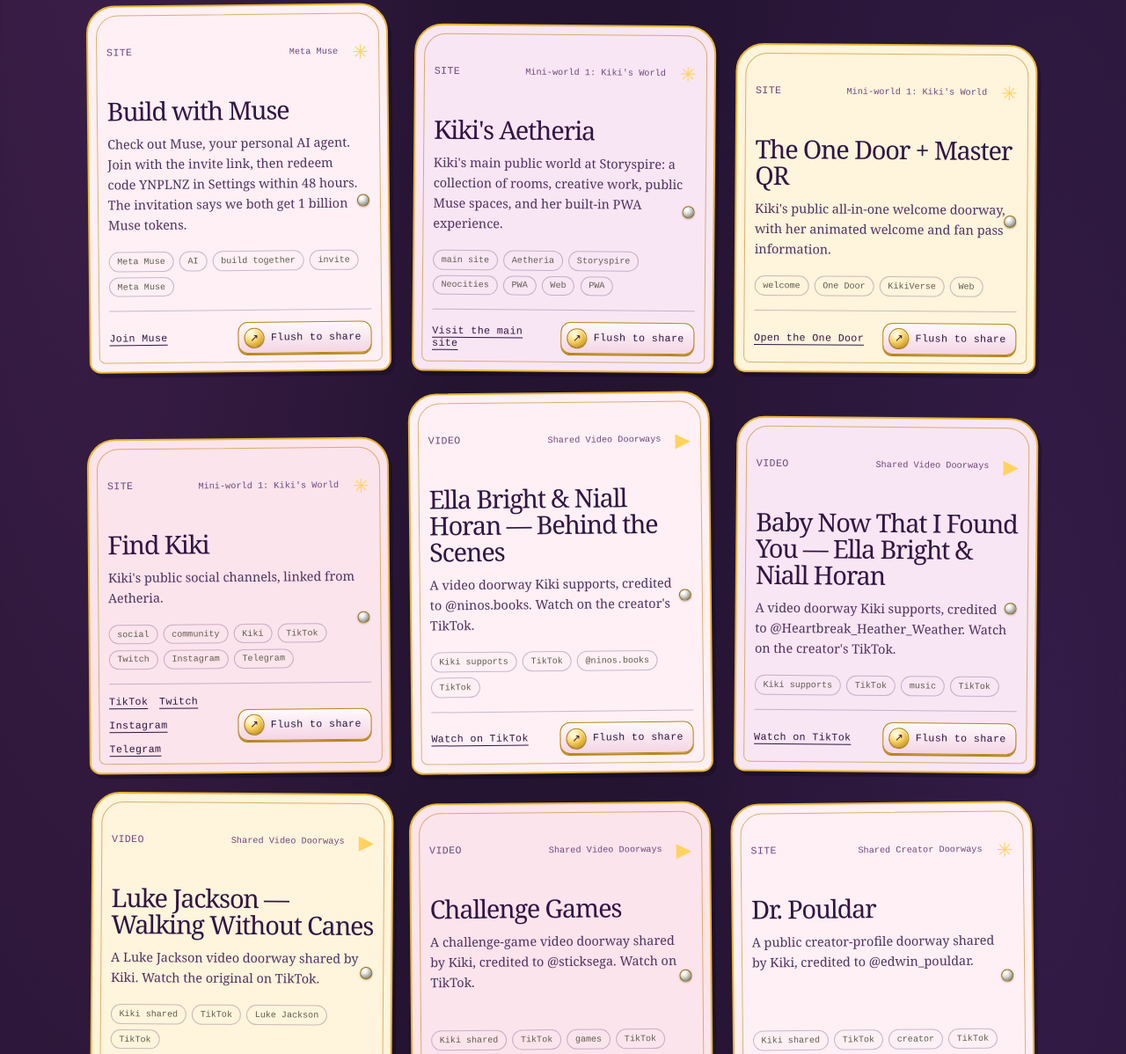
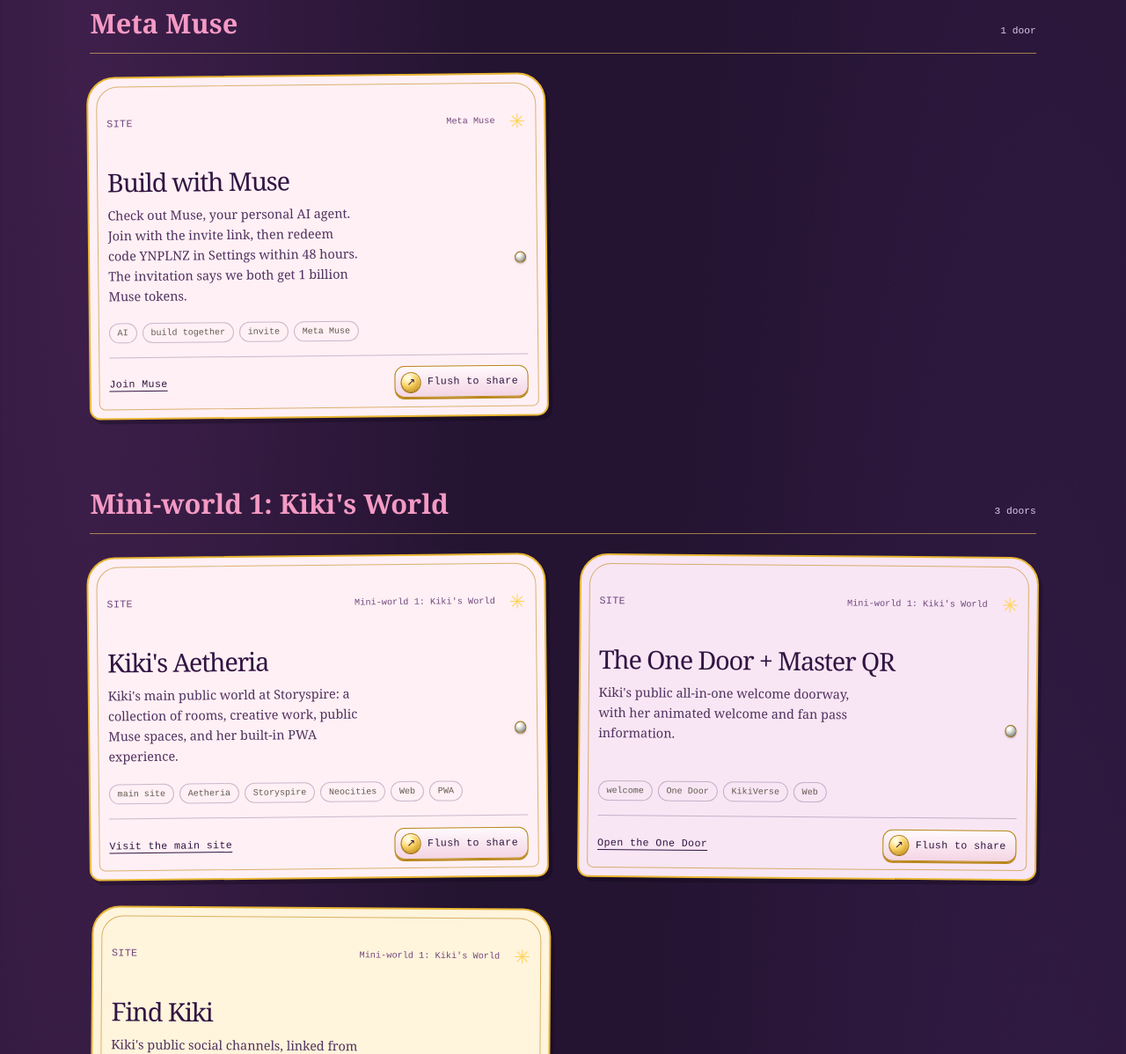
Before and after one commit to grogusmom1989-creator/content-shelf, a plain HTML site: page index.html in a window 1280 px wide. Shown: the part 1261-2459 px from the top of the page at 88% size. Drawn offline with Linux system fonts and the light colour scheme.

Commit message:
Group shelf doors into spacious mini-world sections
Co-authored-by: Copilot App <223556219+Copilot@users.noreply.github.com>

```diff
--- a/catalog.json
+++ b/catalog.json
@@ -27,7 +27,7 @@
       "kind": "site",
       "collection": "Meta Muse",
       "description": "Check out Muse, your personal AI agent. Join with the invite link, then redeem code YNPLNZ in Settings within 48 hours. The invitation says we both get 1 billion Muse tokens.",
-      "tags": ["Meta Muse", "AI", "build together", "invite"],
+      "tags": ["AI", "build together", "invite"],
       "platforms": [{ "name": "Meta Muse" }],
       "links": [
         { "label": "Join Muse", "url": "https://muse.ai/join" }
@@ -39,7 +39,7 @@
       "kind": "site",
       "collection": "Mini-world 1: Kiki's World",
       "description": "Kiki's main public world at Storyspire: a collection of rooms, creative work, public Muse spaces, and her built-in PWA experience.",
-      "tags": ["main site", "Aetheria", "Storyspire", "Neocities", "PWA"],
+      "tags": ["main site", "Aetheria", "Storyspire", "Neocities"],
       "platforms": [{ "name": "Web" }, { "name": "PWA" }],
       "links": [
         { "label": "Visit the main site", "url": "https://1dkikiworldhq.neocities.org/" }
@@ -83,7 +83,7 @@
       "kind": "video",
       "collection": "Shared Video Doorways",
       "description": "A video doorway Kiki supports, credited to @ninos.books. Watch on the creator's TikTok.",
-      "tags": ["Kiki supports", "TikTok", "@ninos.books"],
+      "tags": ["Kiki supports", "@ninos.books"],
       "platforms": [{ "name": "TikTok" }],
       "links": [
         { "label": "Watch on TikTok", "url": "https://vm.tiktok.com/ZPLWkNBxd/" }
@@ -95,7 +95,7 @@
       "kind": "video",
       "collection": "Shared Video Doorways",
       "description": "A video doorway Kiki supports, credited to @Heartbreak_Heather_Weather. Watch on the creator's TikTok.",
-      "tags": ["Kiki supports", "TikTok", "music"],
+      "tags": ["Kiki supports", "music"],
       "platforms": [{ "name": "TikTok" }],
       "links": [
         { "label": "Watch on TikTok", "url": "https://vm.tiktok.com/ZPLWk515D/" }
@@ -107,7 +107,7 @@
       "kind": "video",
       "collection": "Shared Video Doorways",
       "description": "A Luke Jackson video doorway shared by Kiki. Watch the original on TikTok.",
-      "tags": ["Kiki shared", "TikTok", "Luke Jackson"],
+      "tags": ["Kiki shared", "Luke Jackson"],
       "platforms": [{ "name": "TikTok" }],
       "links": [
         { "label": "Watch on TikTok", "url": "https://vm.tiktok.com/ZPLvh9VXh/" }
@@ -119,7 +119,7 @@
       "kind": "video",
       "collection": "Shared Video Doorways",
       "description": "A challenge-game video doorway shared by Kiki, credited to @sticksega. Watch on TikTok.",
-      "tags": ["Kiki shared", "TikTok", "games"],
+      "tags": ["Kiki shared", "games"],
       "platforms": [{ "name": "TikTok" }],
       "links": [
         { "label": "Watch on TikTok", "url": "https://vm.tiktok.com/ZPLvhbkHk/" }
@@ -131,7 +131,7 @@
       "kind": "site",
       "collection": "Shared Creator Doorways",
       "description": "A public creator-profile doorway shared by Kiki, credited to @edwin_pouldar.",
-      "tags": ["Kiki shared", "TikTok", "creator"],
+      "tags": ["Kiki shared", "creator"],
       "platforms": [{ "name": "TikTok" }],
       "links": [
         { "label": "Visit on TikTok", "url": "https://vm.tiktok.com/ZP9fcBfmuDyWE-ehpto/" }
@@ -143,7 +143,7 @@
       "kind": "video",
       "collection": "Shared Video Doorways",
       "description": "A music doorway shared by Kiki, credited to Celtics Moonlight Songs. Watch the original on YouTube.",
-      "tags": ["Kiki shared", "YouTube", "Celtic music"],
+      "tags": ["Kiki shared", "Celtic music"],
       "platforms": [{ "name": "YouTube" }],
       "links": [
         { "label": "Watch on YouTube", "url": "https://youtu.be/e3qxMWxuIXY" }
@@ -355,7 +355,7 @@
       "kind": "site",
       "collection": "Mini-world 2: Kikiverse",
       "description": "A colorful world of little web experiences, gathered in one place.",
-      "tags": ["world", "web", "main site", "GitHub Pages"],
+      "tags": ["world", "main site", "GitHub Pages"],
       "platforms": [{ "name": "Web" }],
       "links": [
         { "label": "Visit the site", "url": "https://grogusmom1989-creator.github.io/kikiverse/" },
--- a/index.html
+++ b/index.html
@@ -6,8 +6,8 @@
     <meta name="theme-color" content="#241331">
     <meta name="description" content="Kiki's Content Project Shelf brings her creative worlds, projects, and videos together in one place.">
     <title>Kiki's Content Project Shelf</title>
-    <link rel="stylesheet" href="style.css?v=6">
-    <script src="shelf.js?v=11" defer></script>
+    <link rel="stylesheet" href="style.css?v=7">
+    <script src="shelf.js?v=13" defer></script>
   </head>
   <body>
     <header class="masthead">
@@ -77,7 +77,7 @@
         </div>
 
         <p class="result-count" id="result-count" aria-live="polite">Loading the catalog&hellip;</p>
-        <div class="shelf-grid" id="shelf-grid"></div>
+        <div class="shelf-groups" id="shelf-grid"></div>
         <p class="empty-state" id="empty-state" hidden>No matches yet. Try another word or filter.</p>
         <p class="empty-state" id="catalog-error" role="alert" hidden></p>
       </section>
--- a/shelf.js
+++ b/shelf.js
@@ -116,6 +116,24 @@ function renderCard(project) {
   return card;
 }
 
+function renderCollectionGroup(collection, entries) {
+  const section = makeElement("section", "collection-group");
+  const headingId = `collection-${entries[0].id}`;
+  section.setAttribute("aria-labelledby", headingId);
+  const heading = makeElement("div", "collection-group-heading");
+  const countLabel = `${entries.length} ${entries.length === 1 ? "door" : "doors"}`;
+  const title = makeElement("h3", "", collection);
+  title.id = headingId;
+  heading.append(
+    title,
+    makeElement("span", "", countLabel)
+  );
+  const cardGrid = makeElement("div", "shelf-grid collection-grid");
+  cardGrid.append(...entries.map(renderCard));
+  section.append(heading, cardGrid);
+  return section;
+}
+
 function render() {
   const query = search.value.trim().toLocaleLowerCase();
   const visible = projects.filter((project) => {
@@ -137,7 +155,15 @@ function render() {
   });
 
   visibleProjects = visible;
-  grid.replaceChildren(...visible.map(renderCard));
+  const groups = new Map();
+  for (const project of visible) {
+    const collection = project.collection || "More doors";
+    if (!groups.has(collection)) groups.set(collection, []);
+    groups.get(collection).push(project);
+  }
+  grid.replaceChildren(...[...groups].map(([collection, entries]) =>
+    renderCollectionGroup(collection, entries)
+  ));
   count.textContent = `${visible.length} ${visible.length === 1 ? "piece" : "pieces"} in view`;
   if (visible.length === 0 && activeFilter === "video" && query === "") {
     emptyState.textContent = activeCollection === "all"
@@ -233,7 +259,7 @@ search.addEventListener("input", render);
 
 async function loadCatalog() {
   try {
-    const response = await fetch("catalog.json?v=10");
+    const response = await fetch("catalog.json?v=11");
     if (!response.ok) throw new Error(`Catalog request failed with status ${response.status}`);
     const catalog = await response.json();
     if (!Array.isArray(catalog.items)) throw new TypeError("Catalog is missing its items list");
--- a/style.css
+++ b/style.css
@@ -475,11 +475,45 @@ h1 em {
   opacity: .6;
 }
 
-.shelf-grid {
+.shelf-groups {
   display: grid;
-  grid-template-columns: repeat(3, minmax(0, 1fr));
-  align-items: end;
-  gap: 1.4rem;
+  gap: clamp(2.8rem, 6vw, 5rem);
+}
+
+.collection-group {
+  min-width: 0;
+}
+
+.collection-group-heading {
+  display: flex;
+  align-items: baseline;
+  justify-content: space-between;
+  gap: 1rem;
+  margin-bottom: 1.5rem;
+  padding-bottom: .8rem;
+  border-bottom: 1px solid rgba(255, 211, 94, .55);
+}
+
+.collection-group-heading h3 {
+  margin: 0;
+  color: var(--pink);
+  font-family: Georgia, "Times New Roman", serif;
+  font-size: clamp(1.45rem, 2.4vw, 2rem);
+  font-weight: 600;
+}
+
+.collection-group-heading span {
+  flex: 0 0 auto;
+  color: var(--muted);
+  font-family: "DM Mono", monospace;
+  font-size: .7rem;
+}
+
+.collection-grid {
+  display: grid;
+  grid-template-columns: repeat(2, minmax(0, 1fr));
+  align-items: stretch;
+  gap: 2rem;
 }
 
 .card {
@@ -824,8 +858,8 @@ footer a {
     transform-origin: center;
   }
 
-  .shelf-grid {
-    grid-template-columns: repeat(2, minmax(0, 1fr));
+  .collection-grid {
+    gap: 1.5rem;
   }
 
   .next-section {
@@ -909,9 +943,13 @@ footer a {
     flex-direction: column;
   }
 
-  .shelf-grid {
+  .collection-grid {
     grid-template-columns: 1fr;
-    gap: 1rem;
+    gap: 1.5rem;
+  }
+
+  .collection-group-heading {
+    align-items: flex-start;
   }
 
   .card {
```
Also changed, not shown: 1 other file.
